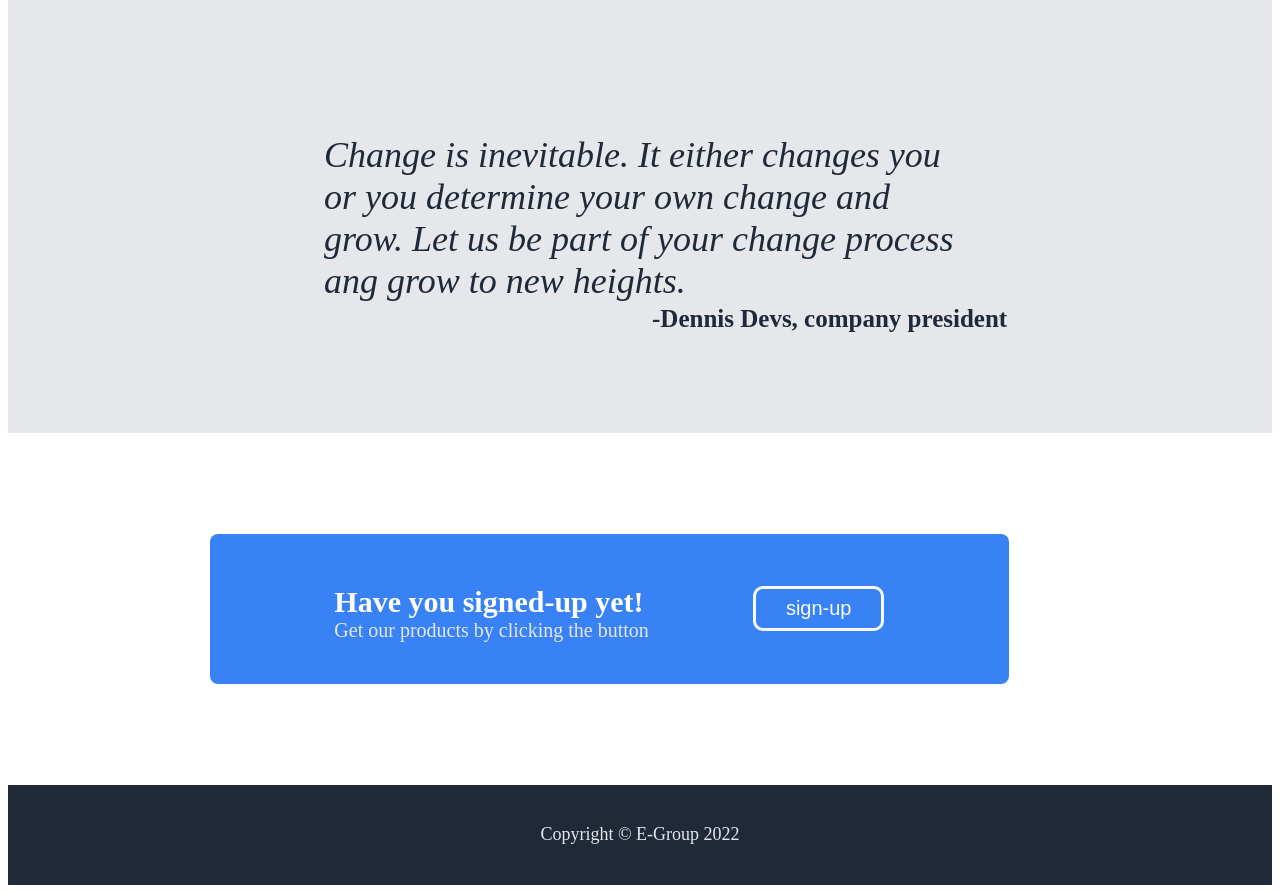
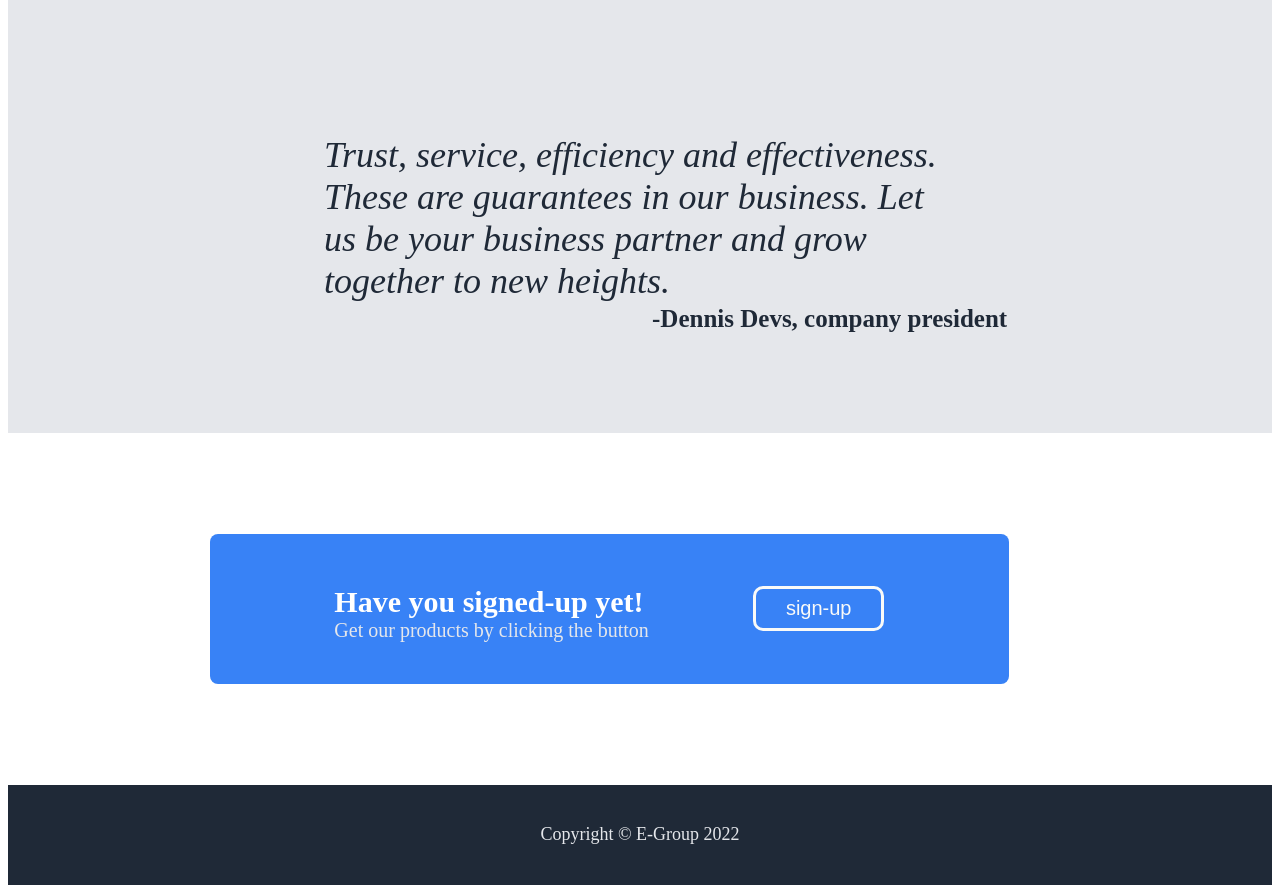
Before and after one commit to Dennis-devs/Landing_page, a plain HTML site: page index.html in a window 1280 px wide. Shown: the part 1400-2293 px from the top of the page. Drawn offline with Linux system fonts and the light colour scheme.

Commit message:
Edit index.html

```diff
--- a/index.html
+++ b/index.html
@@ -31,7 +31,7 @@
         </div>
     </div>
     <div class="quote">
-        <p>Change is inevitable. It either changes you or you determine your own change and grow. Let us be part of your change process ang grow to new heights.</p>
+        <p>Trust, service, efficiency and effectiveness. These are guarantees in our business. Let us be your business partner and grow together to new heights.</p>
         <div class="quotee"> -Dennis Devs, company president</div>
     </div>
     <div class="click">
```
